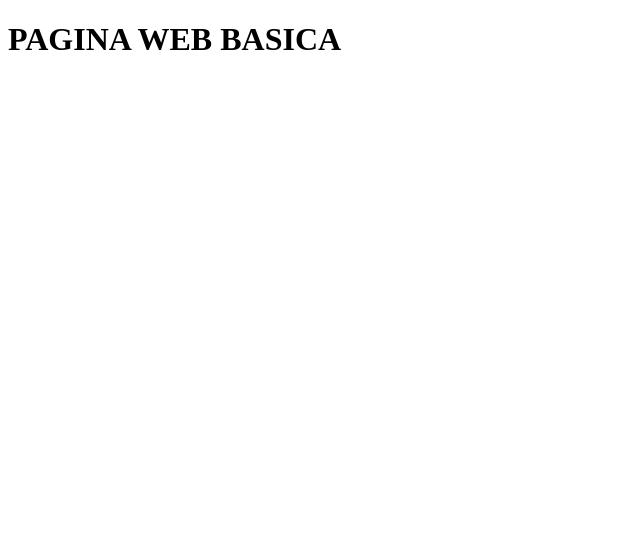
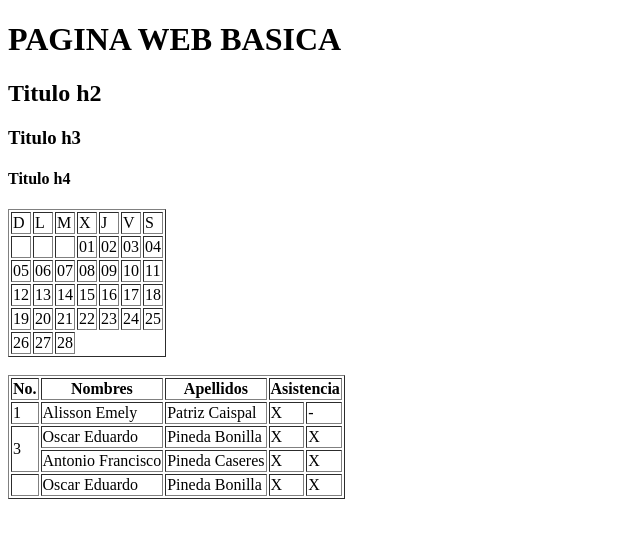
Before and after one commit to caispalALISSON/uma-demo, a plain HTML site: page index.html in a window 1280 px wide. Shown: the whole page, without its empty margins (0-640 px from the left). Drawn offline with Linux system fonts and the light colour scheme.

Commit message:
agregamos video de youtube, imagenes, una barra de navegacion y letras

```diff
--- a/index.html
+++ b/index.html
@@ -5,9 +5,104 @@
     <meta http-equiv="X-UA-Compatible" content="IE=edge">
     <meta name="viewport" content="width=device-width, initial-scale=1.0">
     <title>www.uma.edu.sv</title>
-</head>
-<body>
+
     <h1>PAGINA WEB BASICA</h1>
+    <h2>Titulo h2</h2>
+    <h3>Titulo h3</h3>
+    <h4>Titulo h4</h4>
+    <table border="1">
+        <tr>
+            <td>D</td>
+            <td>L</td>
+            <td>M</td>
+            <td>X</td>
+            <td>J</td>
+            <td>V</td>
+            <td>S</td>
+        </tr>
+        <tr>
+            <td></td>
+            <td></td>
+            <td></td>
+            <td>01</td>
+            <td>02</td>
+            <td>03</td>
+            <td>04</td>
 
-</body>
+        </tr>
+        <tr>
+            <td>05</td>
+            <td>06</td>
+            <td>07</td>
+            <td>08</td>
+            <td>09</td>
+            <td>10</td>
+            <td>11</td>
+        </tr>
+        <tr>
+            <td>12</td>
+            <td>13</td>
+            <td>14</td>
+            <td>15</td>
+            <td>16</td>
+            <td>17</td>
+            <td>18</td>
+        </tr>
+        <tr>
+            <td>19</td>
+            <td>20</td>
+            <td>21</td>
+            <td>22</td>
+            <td>23</td>
+            <td>24</td>
+            <td>25</td>
+        </tr>
+        <tr>
+            <td>26</td>
+            <td>27</td>
+            <td>28</td>
+
+        </tr>
+    </table>
+    <br>
+    <table border ="1">
+        <thead>
+            <th>No.</th>
+            <th>Nombres</th>
+            <th>Apellidos</th>
+            <th colspan ="2">Asistencia</th>
+
+        </thead>
+        <tbody>
+           <tr>
+              <td>1</td>
+              <td>Alisson Emely</td>
+              <td>Patriz Caispal</td>
+              <td>X</td>
+              <td>-</td>
+          </tr>
+          <tr>
+             <td rowspan="2">3</td>
+              <td>Oscar Eduardo</td>
+              <td>Pineda Bonilla</td>
+              <td>X</td>
+              <td>X</td>
+          </tr>
+          <tr>
+
+              <td>Antonio Francisco</td>
+              <td>Pineda Caseres</td>
+              <td>X</td>
+              <td>X</td>
+           </tr>
+          <tr>
+              <td></td>
+              <td>Oscar Eduardo</td>
+              <td>Pineda Bonilla</td>
+              <td>X</td>
+              <td>X</td>
+          </tr>
+        </tbody>
+    </table>
+ </body>
 </html>
```
Also changed, not shown: index1.html (added, +46 -0 lines), imgs/engrane.png (added), imgs/ligero.png (added), imgs/pareja.png (added).
